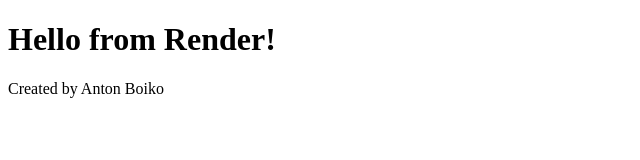
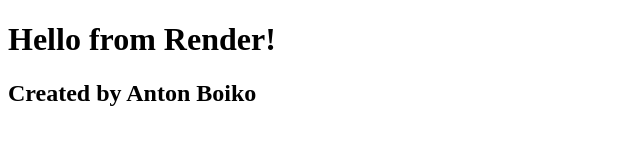
Before and after one commit to A-Boiko/my-static-site, a plain HTML site: page index.html in a window 1280 px wide. Shown: the whole page, without its empty margins (0-640 px from the left). Drawn offline with Linux system fonts and the light colour scheme.

Commit message:
Update index.html

```diff
--- a/index.html
+++ b/index.html
@@ -6,6 +6,6 @@
   </head>
   <body>
     <h1>Hello from Render!</h1>
-    <p>Created by Anton Boiko</p>
+    <h2>Created by Anton Boiko</h2>
   </body>
 </html>
```
